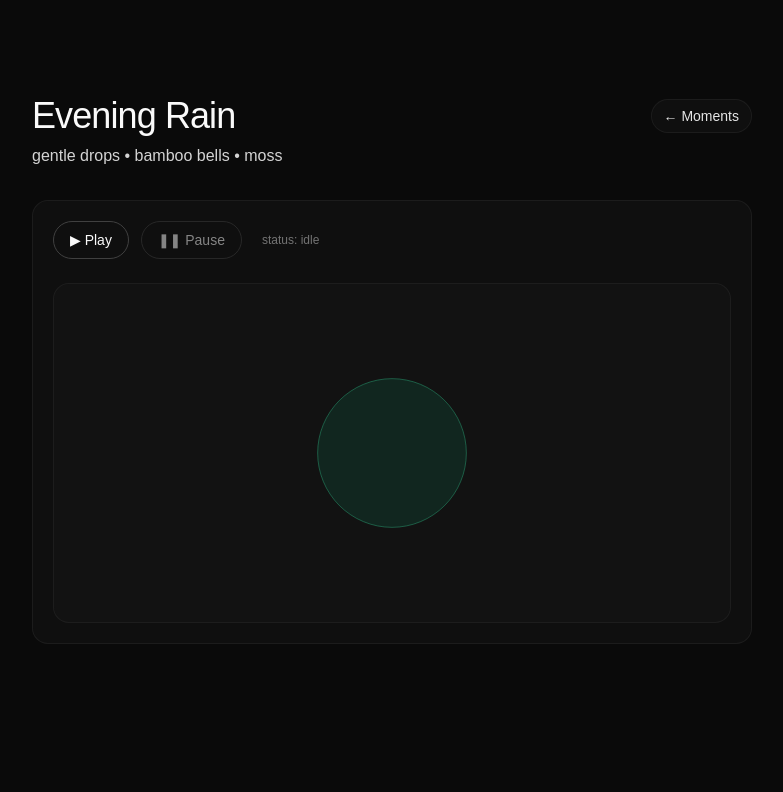
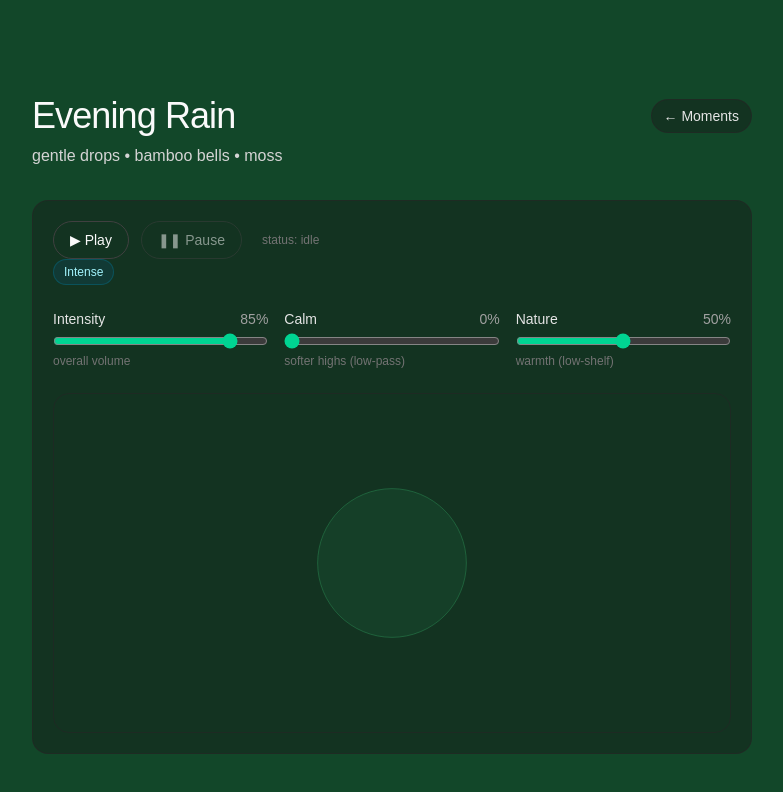
Before and after one commit to simonecontidev/nextjs-tropify-slow-sound, a Next.js app: page /listen/evening-rain in a window 1280 px wide. Shown: the top 792 px of the page, without its empty margins (248-1031 px from the left). Built offline with nearby package versions, Linux system fonts and the light colour scheme.

Commit message:
feat: dynamic background based on params audio
Signed-off-by: simonecontidev <barriotropical@gmail.com>

```diff
--- a/src/app/globals.css
+++ b/src/app/globals.css
@@ -3,6 +3,15 @@
 :root {
   --background: #ffffff;
   --foreground: #171717;
+}
+
+:root {
+  --page-bg: #0a0a0a; /* fallback scuro */
+}
+
+/* transizione morbida dello sfondo su tutta la pagina */
+html, body, main {
+  transition: background-color 400ms ease;
 }
 
 @theme inline {
--- a/src/app/layout.tsx
+++ b/src/app/layout.tsx
@@ -1,17 +1,20 @@
-// src/app/layout.tsx
 import "./globals.css";
 import type { Metadata } from "next";
 import { AudioProvider } from "@/contexts/AudioProvider";
 
 export const metadata: Metadata = {
   title: "Tropify — The Slow Sound Garden",
-  description: "A serene, GSAP-animated tropical sound experience.",
+  description: "A serene, tropical slow-sound experience.",
 };
 
 export default function RootLayout({ children }: { children: React.ReactNode }) {
   return (
-    <html lang="en" suppressHydrationWarning>  {/* 👈 aggiunto */}
-      <body className="bg-neutral-950 text-neutral-50 antialiased" suppressHydrationWarning>
+    <html lang="en" suppressHydrationWarning>
+      <body
+        className="text-neutral-50 antialiased"          // 👈 rimosso bg-neutral-950
+        style={{ backgroundColor: "var(--page-bg)" }}     // 👈 usa la variabile
+        suppressHydrationWarning
+      >
         <AudioProvider>{children}</AudioProvider>
       </body>
     </html>
--- a/src/app/listen/[slug]/page.tsx
+++ b/src/app/listen/[slug]/page.tsx
@@ -3,6 +3,9 @@ import { notFound } from "next/navigation";
 import { MOMENTS, getMoment, type Moment } from "@/data/moments";
 import ClientPlayerControls from "@/components/ClientPlayerControls";
 import ZenVisualizer from "@/components/ZenVisualizer";
+import MoodSliders from "@/components/MoodSliders";
+import MoodBadge from "@/components/MoodBadge";
+
 
 // Pre-render (ok anche su Next 15)
 export async function generateStaticParams() {
@@ -28,12 +31,12 @@ export default async function ListenPage({
 }: {
   params: Promise<{ slug: Moment["slug"] }>;
 }) {
-  const { slug } = await params; // ✅ importantissimo
+  const { slug } = await params;
   const moment = getMoment(slug);
   if (!moment) return notFound();
 
   return (
-    <main className="min-h-screen bg-neutral-950 text-neutral-50">
+    <main className="min-h-screen text-neutral-50" style={{ backgroundColor: "var(--page-bg)" }}>
       <section className="mx-auto max-w-3xl px-6 pt-24">
         <div className="flex items-center justify-between gap-4">
           <h1 className="text-2xl md:text-4xl font-medium tracking-tight">
@@ -51,6 +54,8 @@ export default async function ListenPage({
 
         <div className="mt-8 rounded-2xl border border-neutral-800/60 bg-neutral-900/40 p-5">
           <ClientPlayerControls slug={slug} />
+           <MoodBadge />
+            <MoodSliders />
           <ZenVisualizer />
         </div>
       </section>
--- /dev/null
+++ b/src/components/MoodBadge.tsx
@@ -0,0 +1,32 @@
+"use client";
+
+import { useAudio } from "@/contexts/AudioProvider";
+
+function computeLabel(intensity: number, calm: number) {
+  // score: energia percepita (intensity) mitigata dalla calma
+  const score = intensity * (1 - 0.5 * calm);
+  if (score < 0.35) return { label: "Soothing", tone: "soothing" };
+  if (score < 0.65) return { label: "Balanced", tone: "balanced" };
+  return { label: "Intense", tone: "intense" };
+}
+
+export default function MoodBadge() {
+  const { intensity = 0.85, calm = 0 } = useAudio();
+  const { label, tone } = computeLabel(intensity, calm);
+
+  const toneClass =
+    tone === "soothing"
+      ? "bg-emerald-900/30 text-emerald-200 border-emerald-700/40"
+      : tone === "balanced"
+      ? "bg-teal-900/30 text-teal-200 border-teal-700/40"
+      : "bg-cyan-900/30 text-cyan-200 border-cyan-700/40";
+
+  return (
+    <span
+      className={`inline-flex items-center rounded-full border px-2.5 py-1 text-xs font-medium ${toneClass}`}
+      title="Mood summary"
+    >
+      {label}
+    </span>
+  );
+}
--- /dev/null
+++ b/src/components/MoodSliders.tsx
@@ -0,0 +1,61 @@
+"use client";
+
+import { useAudio } from "@/contexts/AudioProvider";
+
+function Row({
+  label,
+  value,
+  onChange,
+  hint,
+}: {
+  label: string;
+  value: number;
+  onChange: (v: number) => void;
+  hint?: string;
+}) {
+  return (
+    <div className="grid gap-1">
+      <div className="flex items-center justify-between text-sm">
+        <span className="text-neutral-200">{label}</span>
+        <span className="tabular-nums text-neutral-400">{(value * 100).toFixed(0)}%</span>
+      </div>
+      <input
+        type="range"
+        min={0}
+        max={1}
+        step={0.01}
+        value={value}
+        onChange={(e) => onChange(Number(e.currentTarget.value))}
+        className="w-full accent-emerald-400"
+        aria-label={label}
+      />
+      {hint && <p className="text-xs text-neutral-500">{hint}</p>}
+    </div>
+  );
+}
+
+export default function MoodSliders() {
+  const audio = useAudio();
+  return (
+    <div className="mt-6 grid gap-4 md:grid-cols-3">
+      <Row
+        label="Intensity"
+        value={audio.intensity ?? 0.85}
+        onChange={audio.setIntensity}
+        hint="overall volume"
+      />
+      <Row
+        label="Calm"
+        value={audio.calm ?? 0}
+        onChange={audio.setCalm}
+        hint="softer highs (low-pass)"
+      />
+      <Row
+        label="Nature"
+        value={audio.nature ?? 0.5}
+        onChange={audio.setNature}
+        hint="warmth (low-shelf)"
+      />
+    </div>
+  );
+}
--- a/src/components/ZenVisualizer.tsx
+++ b/src/components/ZenVisualizer.tsx
@@ -2,69 +2,121 @@
 
 import { useEffect, useRef } from "react";
 import { useRms } from "@/hooks/useRms";
+import { useAudio } from "@/contexts/AudioProvider";
+
+function clamp01(v: number) { return Math.max(0, Math.min(1, v)); }
+function lerp(a: number, b: number, t: number) { return a + (b - a) * t; }
 
 export default function ZenVisualizer() {
+  // leggi i valori ma NON usarli direttamente nell'effetto principale
   const rms = useRms();
+  const audio = useAudio();
+
+  // refs per i valori correnti (niente re-render)
+  const rmsRef = useRef(0);
+  const intensityRef = useRef(0.85);
+  const calmRef = useRef(0);
+  const natureRef = useRef(0.5);
+
+  // aggiorna i ref quando cambiano (ma non ricreiamo il loop)
+  useEffect(() => { rmsRef.current = rms || 0; }, [rms]);
+  useEffect(() => { intensityRef.current = audio.intensity ?? 0.85; }, [audio.intensity]);
+  useEffect(() => { calmRef.current = audio.calm ?? 0; }, [audio.calm]);
+  useEffect(() => { natureRef.current = audio.nature ?? 0.5; }, [audio.nature]);
 
   const canvasRef = useRef<HTMLCanvasElement | null>(null);
   const rafRef = useRef<number | null>(null);
   const roRef = useRef<ResizeObserver | null>(null);
-  const rmsRef = useRef(0); // buffer per l’ultimo rms “vivo” nel loop
 
-  // aggiorna il valore RMS in un ref, senza ricreare il loop
-  useEffect(() => {
-    rmsRef.current = rms;
-  }, [rms]);
+  // stati smussati per i colori (hsl) e per il respiro
+  const smoothRmsRef = useRef(0);
+  const hueRef = useRef(150);   // emerald-base
+  const satRef = useRef(48);    // %
+  const lightRef = useRef(10);  // %
 
-  // setup una sola volta: canvas, resize observer, animation loop
+  const originalBodyBgRef = useRef<string>("");
+
   useEffect(() => {
     const canvas = canvasRef.current;
     if (!canvas) return;
     const ctx = canvas.getContext("2d");
     if (!ctx) return;
 
+    // salva bg originale
+    originalBodyBgRef.current = document.body.style.backgroundColor || "";
+
+    // resize + DPR
     const dpr = Math.max(1, window.devicePixelRatio || 1);
-
     const resize = () => {
       const { clientWidth: cw, clientHeight: ch } = canvas;
-      // reset transform e poi scala con DPR (evita cumulo di scale)
       ctx.setTransform(1, 0, 0, 1, 0, 0);
       canvas.width = Math.max(1, Math.floor(cw * dpr));
       canvas.height = Math.max(1, Math.floor(ch * dpr));
       ctx.setTransform(dpr, 0, 0, dpr, 0, 0);
     };
-
     resize();
     const ro = new ResizeObserver(resize);
     ro.observe(canvas);
     roRef.current = ro;
 
-    let smooth = 0;
     let running = true;
 
     const render = () => {
       if (!running) return;
 
-      // leggi l’ultimo rms aggiornato
-      const r = rmsRef.current;
-      // lerp morbido
-      smooth += (r - smooth) * 0.12;
+      // valori correnti (senza triggerare re-render)
+      const intensity = clamp01(intensityRef.current ?? 0.85);
+      const calm = clamp01(calmRef.current ?? 0);
+      const nature = clamp01(natureRef.current ?? 0.5);
+      const rmsNow = clamp01(rmsRef.current ?? 0);
 
+      // 1) VELOCITÀ DEL “RESPIRO” LEGATA A CALM
+      const speed = lerp(0.16, 0.04, calm); // calm↑ → più lento
+      smoothRmsRef.current += (rmsNow - smoothRmsRef.current) * speed;
+      const smooth = smoothRmsRef.current;
+
+      // 2) PALETTE DINAMICA (HSL)
+      const baseHue = 150;   // verde
+      const calmHue = 200;   // azzurro
+      const natureHue = 142; // verde profondo
+      const targetHue = lerp(lerp(baseHue, natureHue, nature), calmHue, calm);
+
+      const targetSat = clamp01(0.35 + 0.5 * nature - 0.25 * calm) * 100; // %
+      const targetLight = clamp01(0.08 + 0.18 * intensity + 0.06 * calm) * 100; // %
+
+      hueRef.current = lerp(hueRef.current, targetHue, 0.05);
+      satRef.current = lerp(satRef.current, targetSat, 0.05);
+      lightRef.current = lerp(lightRef.current, targetLight, 0.05);
+
+      // 3) BG di tutta la pagina (leggermente più scuro)
+      const bgLight = Math.max(4, lightRef.current - 6);
+      const bodyBg = `hsl(${hueRef.current.toFixed(1)} ${satRef.current.toFixed(1)}% ${bgLight.toFixed(1)}%)`;
+      document.documentElement.style.setProperty("--page-bg", bodyBg);
+
+      // 4) Disegno cerchio (sempre più chiaro del bg)
       const w = canvas.clientWidth;
       const h = canvas.clientHeight;
       ctx.clearRect(0, 0, w, h);
 
       const base = Math.min(w, h) * 0.22;
-      const pulse = base * (1 + smooth * 0.9);
+      const amp = 0.6 + intensity * 0.6;  // ampiezza cresce con intensity
+      const pulse = base * (1 + smooth * amp);
+
+      const fillLight = Math.min(80, bgLight + 14);
+      const ringLight = Math.min(92, bgLight + 22);
+      const fillAlpha = 0.18 + 0.12 * smooth;
+
+      const fill = `hsla(${hueRef.current.toFixed(1)}, ${Math.max(10, (satRef.current - 5)).toFixed(1)}%, ${fillLight.toFixed(1)}%, ${fillAlpha.toFixed(2)})`;
+      const stroke = `hsla(${hueRef.current.toFixed(1)}, ${Math.max(18, (satRef.current - 8)).toFixed(1)}%, ${ringLight.toFixed(1)}%, 0.42)`;
 
       ctx.save();
       ctx.translate(w / 2, h / 2);
       ctx.beginPath();
       ctx.arc(0, 0, pulse, 0, Math.PI * 2);
-      ctx.fillStyle = "rgba(16, 185, 129, 0.12)"; // emerald-500/12%
+      ctx.fillStyle = fill;
       ctx.fill();
       ctx.lineWidth = 1;
-      ctx.strokeStyle = "rgba(52, 211, 153, 0.35)";
+      ctx.strokeStyle = stroke;
       ctx.stroke();
       ctx.restore();
 
@@ -77,11 +129,17 @@ export default function ZenVisualizer() {
       running = false;
       if (rafRef.current) cancelAnimationFrame(rafRef.current);
       ro.disconnect();
+      // ripristina il bg originale del body
+      document.body.style.backgroundColor = originalBodyBgRef.current;
     };
-  }, []); // 👈 una sola volta
+  }, []); // 👈 loop stabile UNA VOLTA SOLA
 
   return (
-    <div className="mt-6 h-[200px] sm:h-[280px] md:h-[340px] rounded-2xl bg-neutral-900/40 border border-neutral-800/60 overflow-hidden">
+    <div
+      className="mt-6 h-[200px] sm:h-[280px] md:h-[340px] rounded-2xl border border-neutral-800/60 overflow-hidden"
+      aria-hidden
+      style={{ backgroundColor: "transparent" }} // vogliamo vedere il body dietro
+    >
       <canvas ref={canvasRef} className="h-full w-full" />
     </div>
   );
--- a/src/contexts/AudioProvider.tsx
+++ b/src/contexts/AudioProvider.tsx
@@ -1,3 +1,4 @@
+// src/contexts/AudioProvider.tsx
 "use client";
 
 import {
@@ -15,11 +16,7 @@ import type {
 } from "@/lib/audio/types";
 import { AudioEngine, type SceneName } from "@/lib/audio/engine";
 
-type AudioContextValueExtended = AudioContextValue & {
-  getAnalyser: () => AnalyserNode | null; // ⤴️ nuovo
-};
-
-const Ctx = createContext<AudioContextValueExtended | null>(null);
+const Ctx = createContext<AudioContextValue | null>(null);
 
 export function AudioProvider({ children }: { children: ReactNode }) {
   const engineRef = useRef<AudioEngine | null>(null);
@@ -27,19 +24,32 @@ export function AudioProvider({ children }: { children: ReactNode }) {
   const [status, setStatus] = useState<AudioStatus>("idle");
   const [current, setCurrent] = useState<SceneRef | undefined>(undefined);
 
+  // mood params (0..1)
+  const [intensity, setIntensityState] = useState(0.85);
+  const [calm, setCalmState] = useState(0.0);
+  const [nature, setNatureState] = useState(0.5);
+
   const ensureEngine = () => {
     if (!engineRef.current) engineRef.current = new AudioEngine();
     return engineRef.current;
   };
 
-  const value = useMemo<AudioContextValueExtended>(() => {
+  const value = useMemo<AudioContextValue>(() => {
     return {
+      // stato
       status,
       current,
+      intensity,
+      calm,
+      nature,
 
+      // lifecycle
       init: async () => {
         const eng = ensureEngine();
         await eng.init();
+        eng.setIntensity(intensity);
+        eng.setCalm(calm);
+        eng.setNature(nature);
         setStatus("ready");
       },
 
@@ -50,7 +60,12 @@ export function AudioProvider({ children }: { children: ReactNode }) {
 
         if (scene) setCurrent(scene);
         const slug = (scene?.slug || current?.slug || "evening-rain") as SceneName;
-        eng.playSlug(slug, 0.85);
+
+        eng.playSlug(slug, intensity);
+        eng.setIntensity(intensity);
+        eng.setCalm(calm);
+        eng.setNature(nature);
+
         setStatus("playing");
       },
 
@@ -67,18 +82,39 @@ export function AudioProvider({ children }: { children: ReactNode }) {
         setCurrent(scene);
       },
 
-      // ⤵️ bridge per il visualizer
+      // controlli mood
+      setIntensity: (v: number) => {
+        const eng = ensureEngine();
+        const val = clamp01(v);
+        setIntensityState(val);
+        if (eng && eng.ctx) eng.setIntensity(val);
+      },
+
+      setCalm: (v: number) => {
+        const eng = ensureEngine();
+        const val = clamp01(v);
+        setCalmState(val);
+        if (eng && eng.ctx) eng.setCalm(val);
+      },
+
+      setNature: (v: number) => {
+        const eng = ensureEngine();
+        const val = clamp01(v);
+        setNatureState(val);
+        if (eng && eng.ctx) eng.setNature(val);
+      },
+
+      // bridge per visualizer
       getAnalyser: () => {
         try {
           const eng = ensureEngine();
-          // se non inizializzato, torna null: chi usa l’hook gestirà
           return eng.getAnalyser?.() ?? null;
         } catch {
           return null;
         }
       },
     };
-  }, [status, current]);
+  }, [status, current, intensity, calm, nature]);
 
   return <Ctx.Provider value={value}>{children}</Ctx.Provider>;
 }
@@ -88,3 +124,7 @@ export function useAudio() {
   if (!ctx) throw new Error("useAudio must be used within <AudioProvider>");
   return ctx;
 }
+
+function clamp01(v: number) {
+  return Math.max(0, Math.min(1, v));
+}
--- a/src/lib/audio/engine.ts
+++ b/src/lib/audio/engine.ts
@@ -15,52 +15,51 @@ type SceneNode = {
 export class AudioEngine {
   ctx!: AudioContext;
   master!: GainNode;
+  lowpass!: BiquadFilterNode;
+  lowshelf!: BiquadFilterNode;
   analyser!: AnalyserNode;
   isReady = false;
 
   private scenes = new Map<SceneName, SceneNode>();
 
   constructor() {
-    // mappa ogni scena al suo file locale in /public/audio
-    this.scenes.set("evening-rain", {
-      url: "/audio/evening-rain.mp3",
-      loop: true,
-    } as any);
-
-    this.scenes.set("midnight-garden", {
-      url: "/audio/midnight-garden.mp3",
-      loop: true,
-    } as any);
-
-    this.scenes.set("morning-mix", {
-      url: "/audio/morning-mix.mp3",
-      loop: true,
-    } as any);
-
-    this.scenes.set("tropical-noon", {
-      url: "/audio/tropical-noon.mp3",
-      loop: true,
-    } as any);
+    // mappa scena → file locale in /public/audio
+    this.scenes.set("evening-rain", { url: "/audio/evening-rain.mp3", loop: true } as any);
+    this.scenes.set("midnight-garden", { url: "/audio/midnight-garden.mp3", loop: true } as any);
+    this.scenes.set("morning-mix", { url: "/audio/morning-mix.mp3", loop: true } as any);
+    this.scenes.set("tropical-noon", { url: "/audio/tropical-noon.mp3", loop: true } as any);
   }
 
   async init() {
     if (this.isReady) return;
 
-    this.ctx = new (window.AudioContext ||
-      (window as any).webkitAudioContext)();
+    this.ctx = new (window.AudioContext || (window as any).webkitAudioContext)();
 
-    // master → analyser → destination (così possiamo leggere l’energia audio)
+    // nodi principali
     this.master = this.ctx.createGain();
     this.master.gain.value = 0.0;
+
+    this.lowpass = this.ctx.createBiquadFilter();
+    this.lowpass.type = "lowpass";
+    this.lowpass.frequency.value = 16000;
+    this.lowpass.Q.value = 0.0001;
+
+    this.lowshelf = this.ctx.createBiquadFilter();
+    this.lowshelf.type = "lowshelf";
+    this.lowshelf.frequency.value = 280;
+    this.lowshelf.gain.value = 0;
 
     this.analyser = this.ctx.createAnalyser();
     this.analyser.fftSize = 256;
     this.analyser.smoothingTimeConstant = 0.85;
 
-    this.master.connect(this.analyser);
+    // catena: master → lowpass → lowshelf → analyser → destination
+    this.master.connect(this.lowpass);
+    this.lowpass.connect(this.lowshelf);
+    this.lowshelf.connect(this.analyser);
     this.analyser.connect(this.ctx.destination);
 
-    // prepara i nodi e carica i buffer per OGNI scena
+    // prepara gain e carica buffer per ogni scena
     for (const [name, scene] of this.scenes) {
       const g = this.ctx.createGain();
       g.gain.value = 0.0;
@@ -82,45 +81,42 @@ export class AudioEngine {
     return this.analyser ?? null;
   }
 
-  private async loadBuffer(url: string) {
-    const res = await fetch(url);
-    if (!res.ok) throw new Error(`Failed to fetch ${url}`);
-    const arr = await res.arrayBuffer();
-    // slice(0) evita problemi su Safari con ArrayBuffer detatched
-    return await this.ctx.decodeAudioData(arr.slice(0));
-  }
-
-  private startScene(name: SceneName) {
-    const scene = this.scenes.get(name)!;
-    if (!scene.buffer) return;
-
-    try { scene.source?.stop(); } catch {}
-    scene.source?.disconnect();
-
-    const src = this.ctx.createBufferSource();
-    src.buffer = scene.buffer;
-    src.loop = scene.loop;
-
-    // piccolo offset random per evitare sempre lo stesso inizio
-    const offset = Math.max(0, Math.random() * (scene.buffer.duration - 0.25));
-    src.connect(scene.gain);
-    try { src.start(0, offset); } catch {}
-
-    scene.source = src;
-  }
-
-  private fadeParam(param: AudioParam, to: number, dur = 0.8) {
-    const t = this.ctx.currentTime;
-    param.cancelScheduledValues(t);
-    param.setTargetAtTime(to, t, Math.max(0.001, dur / 4));
-  }
-
   async resume() {
-    if (this.ctx.state !== "running") await this.ctx.resume();
+    if (this.ctx?.state !== "running") {
+      await this.ctx.resume();
+    }
   }
 
   async suspend() {
-    if (this.ctx.state === "running") await this.ctx.suspend();
+    if (this.ctx?.state === "running") {
+      await this.ctx.suspend();
+    }
+  }
+
+  /** Intensity 0..1 → master gain (fade morbido) */
+  setIntensity(v: number) {
+    const val = clamp01(v);
+    this.fadeParam(this.master.gain, val, 0.25);
+  }
+
+  /** Calm 0..1 → lowpass 16k → ~800 Hz */
+  setCalm(v: number) {
+    const x = clamp01(v);
+    const from = 16000;
+    const to = 800;
+    const cutoff = from + (to - from) * x;
+    const t = this.ctx.currentTime;
+    this.lowpass.frequency.cancelScheduledValues(t);
+    this.lowpass.frequency.setTargetAtTime(cutoff, t, 0.03);
+  }
+
+  /** Nature 0..1 → low-shelf -2..+6 dB */
+  setNature(v: number) {
+    const x = clamp01(v);
+    const db = -2 + 8 * x;
+    const t = this.ctx.currentTime;
+    this.lowshelf.gain.cancelScheduledValues(t);
+    this.lowshelf.gain.setTargetAtTime(db, t, 0.05);
   }
 
   /** Crossfade: porta a 0 tutte le scene e fai fade-in di quella scelta; alza il master */
@@ -138,7 +134,7 @@ export class AudioEngine {
     this.fadeParam(this.master.gain, master, 1.2);
   }
 
-  /** Fade-out del master (lascia le scene pronte per riprendere) */
+  /** Fade-out del master (scene pronte a riprendere) */
   pauseAll() {
     this.fadeParam(this.master.gain, 0.0, 0.8);
   }
@@ -150,8 +146,47 @@ export class AudioEngine {
       try { scene.gain.disconnect(); } catch {}
     }
     try { this.analyser.disconnect(); } catch {}
+    try { this.lowshelf.disconnect(); } catch {}
+    try { this.lowpass.disconnect(); } catch {}
     try { this.master.disconnect(); } catch {}
     try { this.ctx.close(); } catch {}
     this.isReady = false;
   }
+
+  // ==== helpers ====
+
+  private async loadBuffer(url: string) {
+    const res = await fetch(url);
+    if (!res.ok) throw new Error(`Failed to fetch ${url}`);
+    const arr = await res.arrayBuffer();
+    return await this.ctx.decodeAudioData(arr.slice(0));
+  }
+
+  private startScene(name: SceneName) {
+    const scene = this.scenes.get(name)!;
+    if (!scene.buffer) return;
+
+    try { scene.source?.stop(); } catch {}
+    scene.source?.disconnect();
+
+    const src = this.ctx.createBufferSource();
+    src.buffer = scene.buffer;
+    src.loop = true;
+
+    const offset = Math.max(0, Math.random() * (scene.buffer.duration - 0.25));
+    src.connect(scene.gain);
+    try { src.start(0, offset); } catch {}
+
+    scene.source = src;
+  }
+
+  private fadeParam(param: AudioParam, to: number, dur = 0.8) {
+    const t = this.ctx.currentTime;
+    param.cancelScheduledValues(t);
+    param.setTargetAtTime(to, t, Math.max(0.001, dur / 4));
+  }
 }
+
+function clamp01(v: number) {
+  return Math.max(0, Math.min(1, v));
+}
--- a/src/lib/audio/types.ts
+++ b/src/lib/audio/types.ts
@@ -5,7 +5,7 @@ export type SceneParams = {
 };
 
 export type SceneRef = {
-  slug: string; // es: 'evening-rain'
+  slug: string;
   params: SceneParams;
 };
 
@@ -14,6 +14,10 @@ export type AudioStatus = "idle" | "ready" | "playing" | "paused";
 export type AudioContextState = {
   status: AudioStatus;
   current?: SceneRef;
+  // mood params (controlli UI)
+  intensity?: number; // 0..1
+  calm?: number;      // 0..1
+  nature?: number;    // 0..1
 };
 
 export type AudioActions = {
@@ -21,6 +25,13 @@ export type AudioActions = {
   play: (scene?: SceneRef) => Promise<void> | void;
   pause: () => void;
   setScene: (scene: SceneRef) => void;
+
+  // nuovi controlli
+  setIntensity: (v: number) => void;
+  setCalm: (v: number) => void;
+  setNature: (v: number) => void;
 };
 
-export type AudioContextValue = AudioContextState & AudioActions;
+export type AudioContextValue = AudioContextState & AudioActions & {
+  getAnalyser: () => AnalyserNode | null;
+};
```
